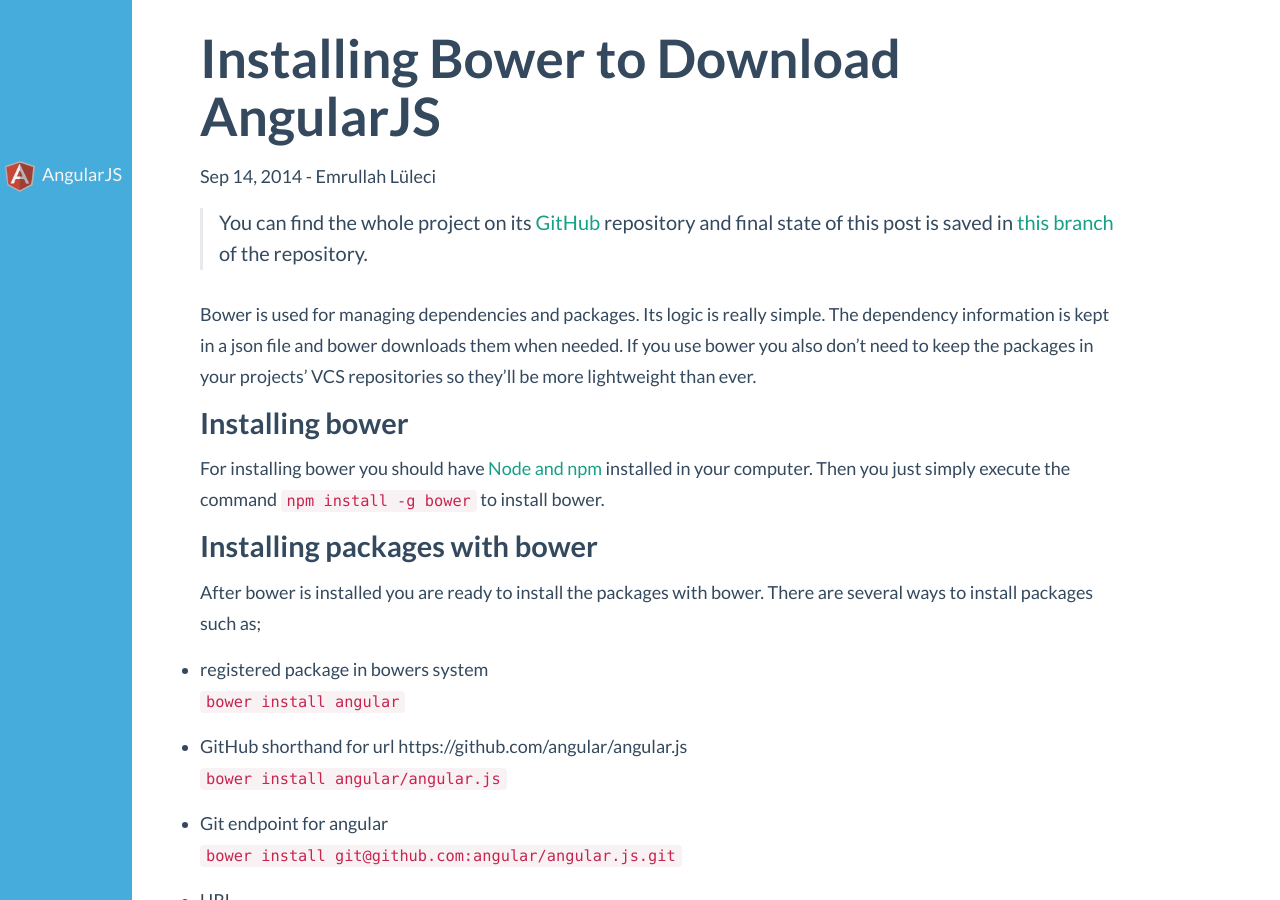
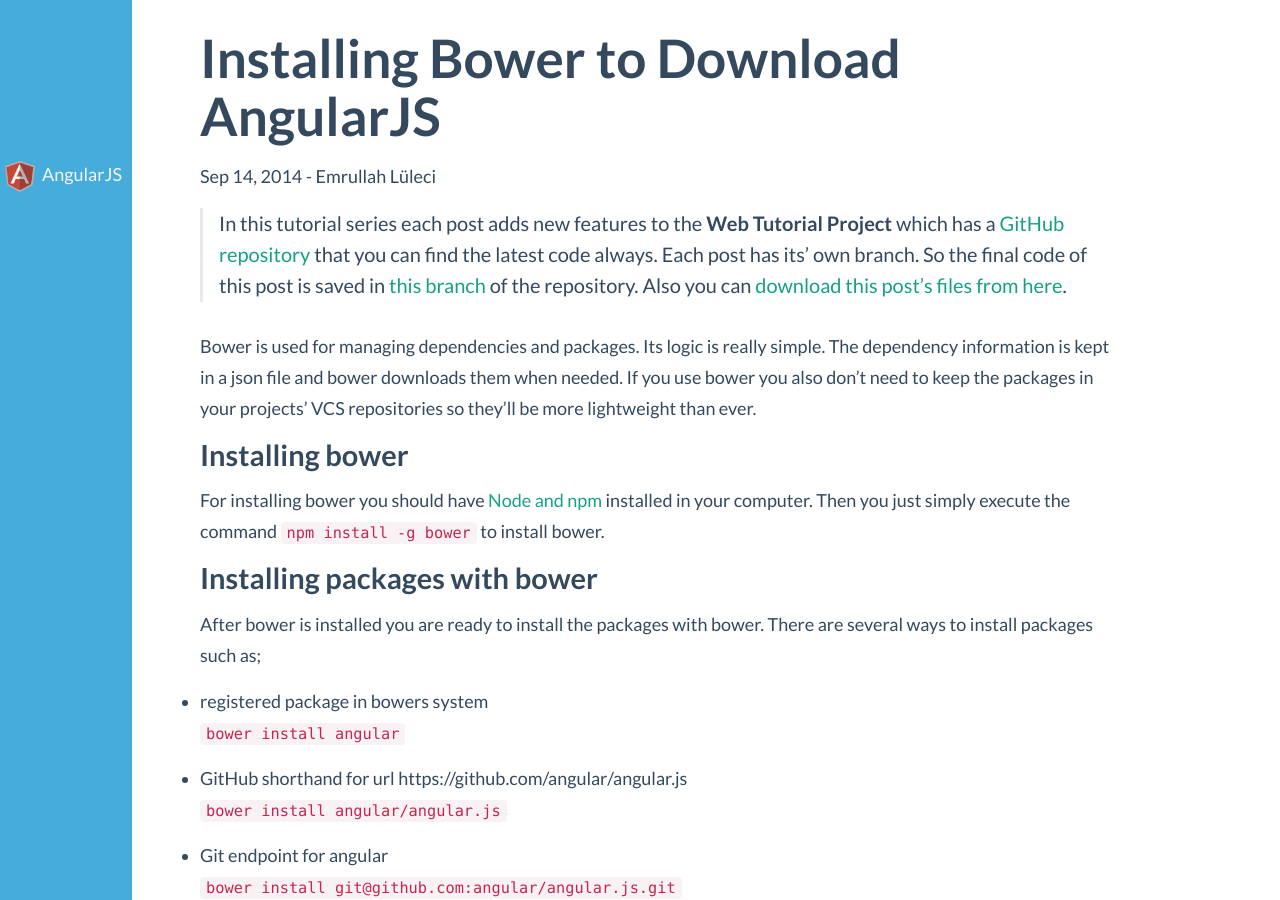
Before and after one commit to eluleci/eluleci.github.io, a Jekyll site: the page built from _posts/2014-09-14-installing-bower.markdown, in a window 1280 px wide and 900 px high. Built offline with Jekyll 4.4.1, drawn with Linux system fonts in a browser that asks for light colours.

Commit message:
change github information

```diff
--- a/_posts/2014-09-14-installing-bower.markdown
+++ b/_posts/2014-09-14-installing-bower.markdown
@@ -6,10 +6,12 @@
 author: "Emrullah Lüleci"
 ---
 
-> You can find the whole project on its [GitHub](https://github.com/eluleci/web-tutorial-project) repository and
-final state of this post is saved in
+> In this tutorial series each post adds new features to the **Web Tutorial Project** which has a
+[GitHub repository](https://github.com/eluleci/web-tutorial-project) that you can find the latest code always.
+Each post has its' own branch. So the final code of this post is saved in
 [this branch](https://github.com/eluleci/web-tutorial-project/tree/1-initialising-bower)
-of the repository.
+of the repository. Also you can
+[download this post's files from here](https://github.com/eluleci/web-tutorial-project/archive/1-initialising-bower.zip).
 
 Bower is used for managing dependencies and packages. Its logic is really simple. The dependency information
 is kept in a json file and bower downloads them when needed. If you use bower you also don't need to keep
```
Also changed, not shown: _posts/2014-09-14-using-angular-controller.markdown (+5 -3 lines), _posts/2014-09-17-getting-data-angular-http.markdown (+5 -3 lines), _posts/2014-09-19-using-angular-directives.markdown (+5 -3 lines).
